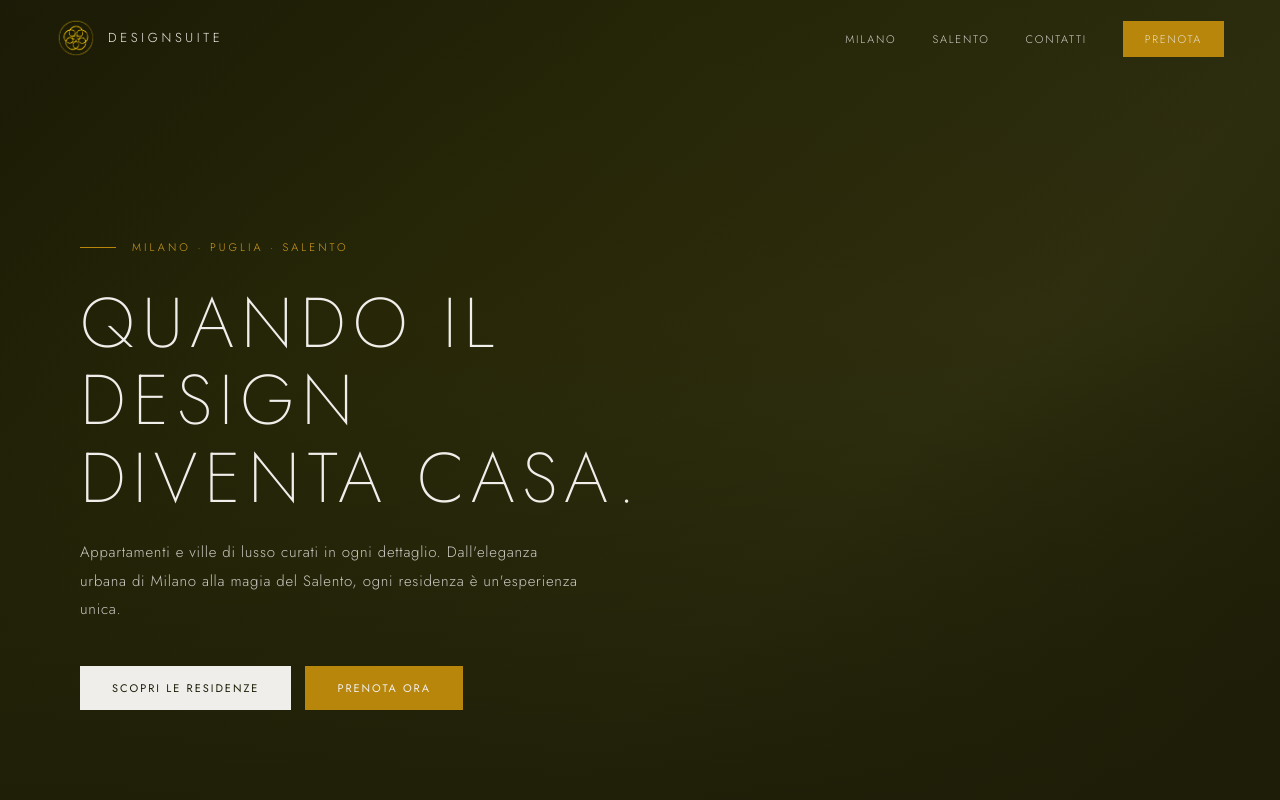
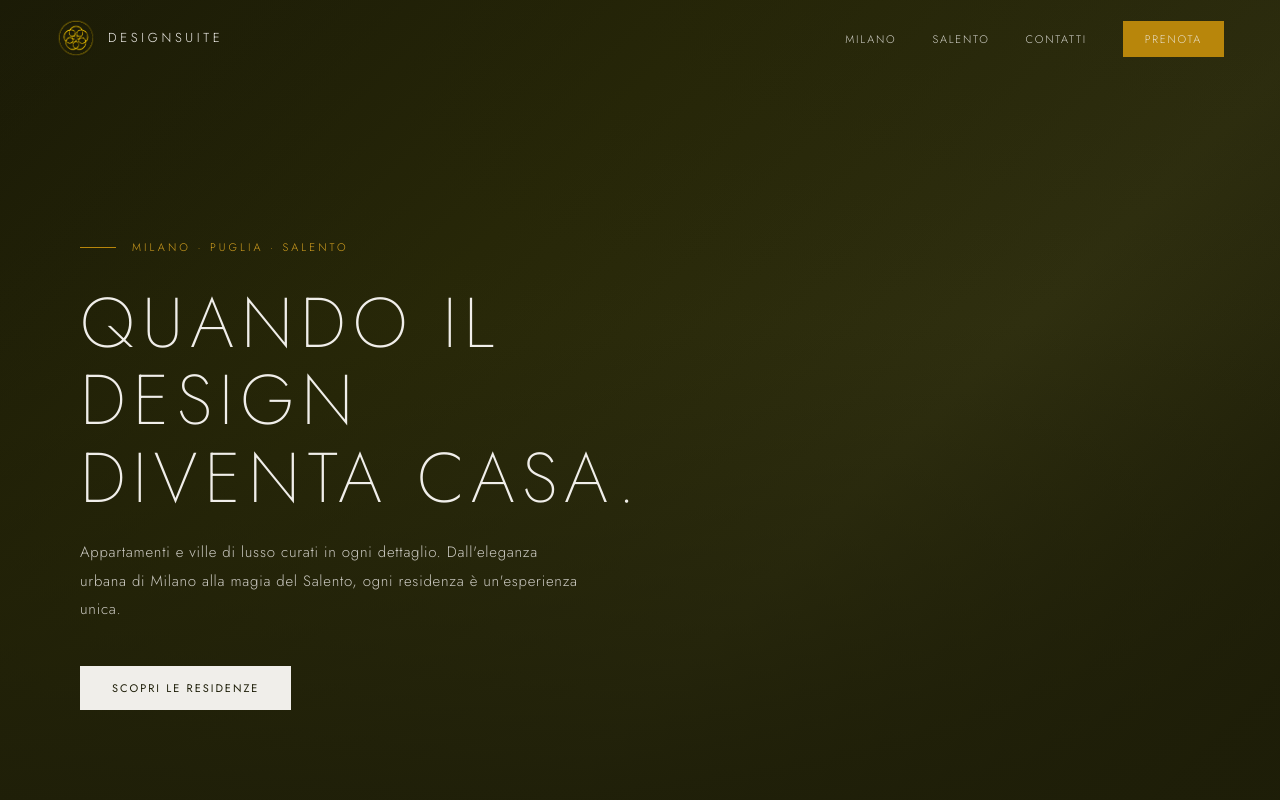
Before and after one commit to carloardito33/designsuite-web, a Next.js app: page / in a window 1280 px wide. Shown: the top 800 px of the page. Built offline with nearby package versions, Linux system fonts and the light colour scheme.

Commit message:
Home hero: rimuove 'Prenota ora' duplicato (CTA gi&agrave; in navbar)

```diff
--- a/src/app/page.tsx
+++ b/src/app/page.tsx
@@ -28,9 +28,6 @@ export default function Home() {
           <div className="hero-actions">
             <a href="#residenze" className="btn-pearl">
               Scopri le residenze
-            </a>
-            <a href="#residenze" className="btn-gold">
-              Prenota ora
             </a>
           </div>
         </div>
```
